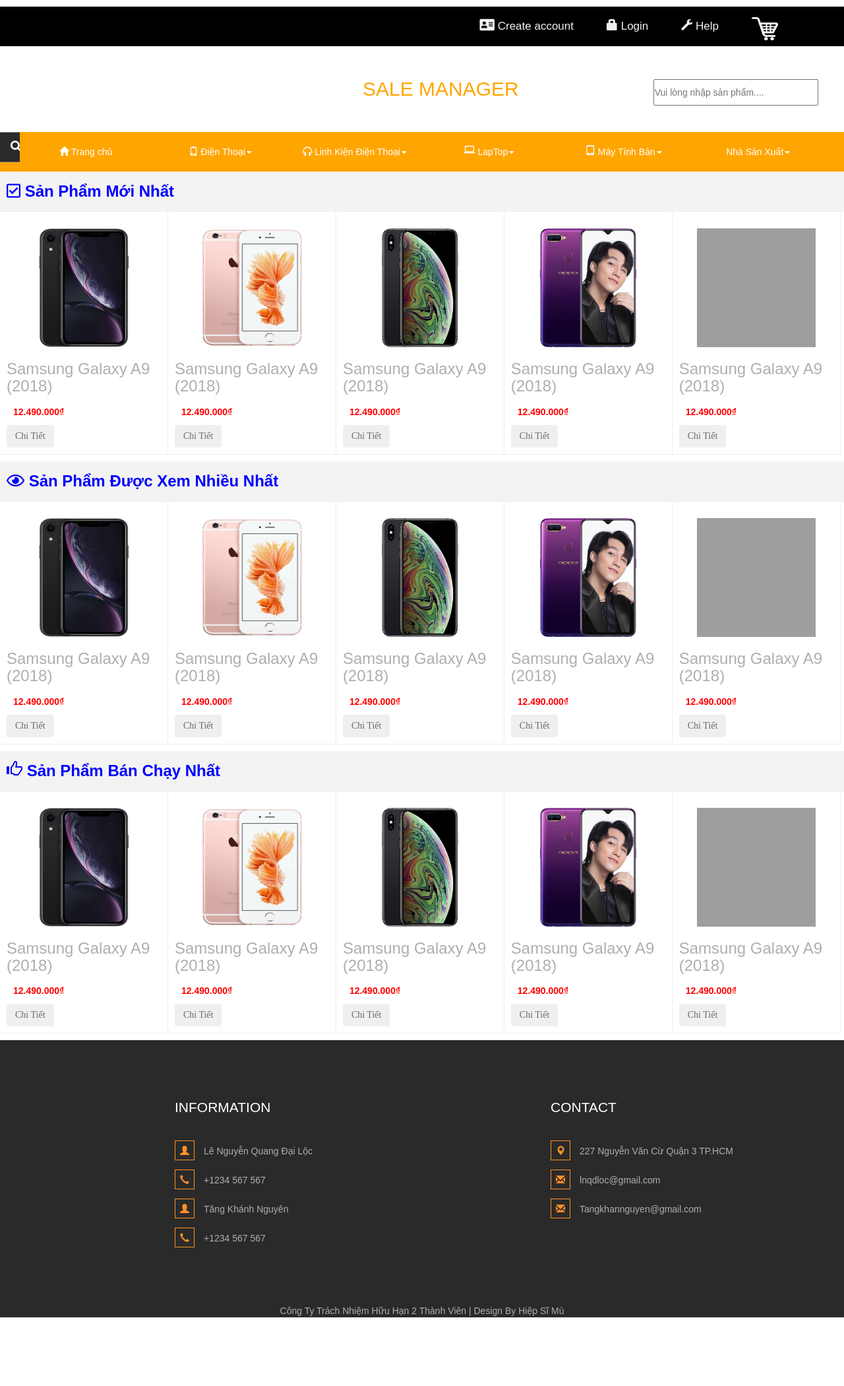
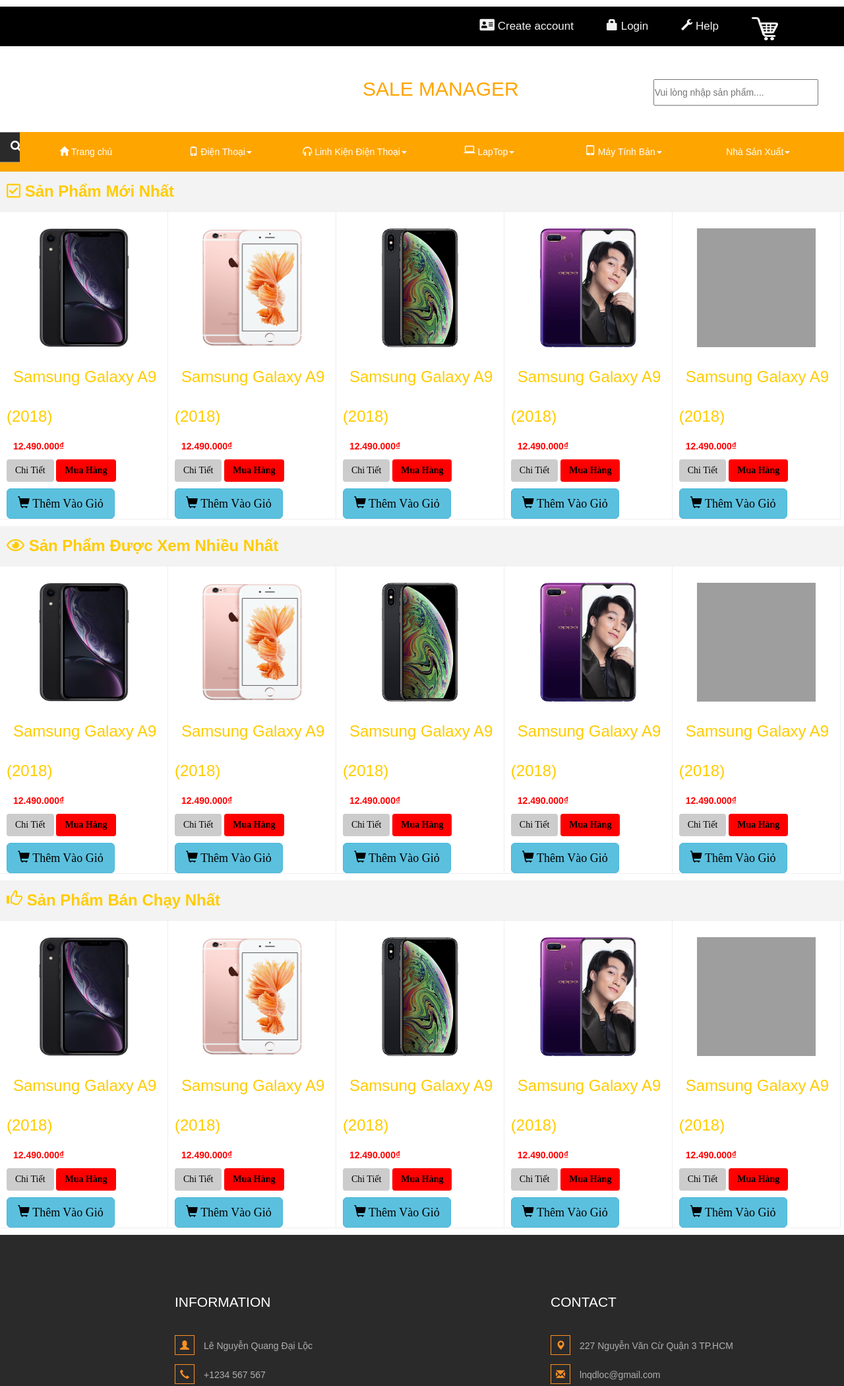
Before and after one commit to nguyenbanh1/SalesManager, a PHP site: page / in a window 1280 px wide. Shown: the top 2100 px of the page at 66% size. Before the commit the page ends 1996 px from the top, so only its background shows below. Run offline with PHP 8.4, Linux system fonts and the light colour scheme; some libraries are stand-ins or nearby versions; grey boxes are pictures that could not be loaded.

Commit message:
add buy button

```diff
--- a/css/style.css
+++ b/css/style.css
@@ -210,14 +210,14 @@
 	clear: both;
 	line-height: 60px;
 	margin-left: 10px;
-	color: blue;
+	color: #ffcc00;
 }
 .homeproduct button{
 	font-family: arian;
-	color: #696969;
+	color: black;
 }
-.homeproduct  buttton:hover{
-	background: orange;
+.homeproduct li button:hover{
+	color: white;
 }
 .homeproduct ul{
 	width: 100%;
@@ -228,6 +228,12 @@
 .homeproduct ul li a:hover h3{
 	color:#288ad6;
 	text-decoration: none;
+}
+.buy button{
+	color: black;
+	background: #ccc
+}
+.homeproduct ul li a button{
 }
 .homeproduct li img{
 	display:block;
@@ -246,6 +252,9 @@
 .Cty p a:hover{
 	color: orange;
 	text-decoration: none;
+}
+.left-filter-panel a{
+
 }
 /*-------Login*/
 
--- a/index.html
+++ b/index.html
@@ -13,6 +13,9 @@
 	<script type="text/javascript" src="js/slider.js"></script>
 	<link href="https://fonts.googleapis.com/icon?family=Material+Icons" rel="stylesheet">
 	<meta name="viewport" content="width=device-width, initial-scale=1">
+
+
+
 
 </head>
 <body>
@@ -50,7 +53,7 @@
 							<span class="glyphicon glyphicon-home"></span>
 						Trang chủ</a>
 					</li>
-					<li><a href="#" title="Điện Thoại"><span class="glyphicon glyphicon-phone"></span> Điện Thoại<b class="				caret"></b>	</a>
+					<li><a href="#" title="Điện Thoại"><span class="glyphicon glyphicon-phone"></span> Điện Thoại<b class="	caret"></b>	</a>
 						<ul class="sub-menu">
 							<li><a href="#" title="Đồng Hồ">Apple</a></li><br>
 							<li><a href="#" title="Đồng Hồ">SanmSung</a></li><br>
@@ -70,7 +73,7 @@
 
 						</ul>
 					</li>
-					<li class="menu-item"><a href="#" title="LapTop"><i class="material-icons" style="font-size: 17px;" >laptop</i> LapTop<b class="caret"></b></a>
+					<li class="menu-item"><a href="#" title="LapTop"><i class="material-icons" style="font-size: 17px; padding-top: 0.5px;" >laptop</i> LapTop<b class="caret"></b></a>
 						<ul class="sub-menu">
 							<li><a href="#" title="Đồng Hồ">aaaaaaaaaaaâ</a></li><br>
 							<li><a href="#" title="Đồng Hồ">bbbbbbbbbbbbbbbb</a></li><br>
@@ -100,12 +103,13 @@
 					</li>
 		</ul>
 			</div>
+
 	</div>
 	<div id="content">
 		<div class="top-brands">
 			<div class="caption">
 				<h3><b><i class='far fa-check-square'></i> Sản Phẩm Mới Nhất</b></h3>
-			</div>
+
 			<div class="homeproduct">
 				<ul>
 					<li>
@@ -113,15 +117,28 @@
 					        <img src="images/iphone-xr.png">
 					        <h3>Samsung Galaxy A9 (2018)</h3>
 					            <div class="price"><strong>12.490.000₫</strong></div>
+					            <div class="buy">
 					            	<button type="button" class="btn">Chi Tiết</button>
+						            <button type="button" class="btn" style="background: red;"><b>Mua Hàng</b></button>
+						         </div>
 					     </a>
+					     <button style="margin-left: 10px;"" type="button"  class="btn btn-info btn-lg" >
+				          <span class="glyphicon glyphicon-shopping-cart"></span> Thêm Vào Giỏ
+				        </button>
 					</li>
 					<li>
 						 <a href="">
 					        <img src="images/iphone-6s-plus-32gb-400x450-400x450.png">
 					            <h3>Samsung Galaxy A9 (2018)</h3>
 					            <div class="price"><strong>12.490.000₫</strong></div>
+					            <div class="buy">
 					            	<button type="button" class="btn">Chi Tiết</button>
+						            <button type="button" class="btn" style="background: red;"><b>Mua Hàng</b></button>
+						         </div>
+					     </a>
+					     <button style="margin-left: 10px;"" type="button"  class="btn btn-info btn-lg" >
+				          <span class="glyphicon glyphicon-shopping-cart"></span> Thêm Vào Giỏ
+				        </button>
 					    </a>
 					</li>
 					<li>
@@ -129,7 +146,14 @@
 					        <img src="images/iphone-xs-max-gray-600x600.jpg">
 					        <h3>Samsung Galaxy A9 (2018)</h3>
 					            <div class="price"><strong>12.490.000₫</strong></div>
+					            <div class="buy">
 					            	<button type="button" class="btn">Chi Tiết</button>
+						            <button type="button" class="btn" style="background: red;"><b>Mua Hàng</b></button>
+						         </div>
+					     </a>
+					     <button style="margin-left: 10px;"" type="button"  class="btn btn-info btn-lg" >
+				          <span class="glyphicon glyphicon-shopping-cart"></span> Thêm Vào Giỏ
+				        </button>
 					    </a>
 					</li>
 					<li>
@@ -137,7 +161,14 @@
 					        <img src="images/oppo-f9-tim-600x600.jpg">
 					        <h3>Samsung Galaxy A9 (2018)</h3>
 					            <div class="price"><strong>12.490.000₫</strong></div>
+					            <div class="buy">
 					            	<button type="button" class="btn">Chi Tiết</button>
+						            <button type="button" class="btn" style="background: red;"><b>Mua Hàng</b></button>
+						         </div>
+					     </a>
+					     <button style="margin-left: 10px;"" type="button"  class="btn btn-info btn-lg" >
+				          <span class="glyphicon glyphicon-shopping-cart"></span> Thêm Vào Giỏ
+				        </button>
 					    </a>
 					</li>
 					<li>
@@ -145,7 +176,14 @@
 					        <img src="images/samsung-galaxy-note-9.png">
 					        <h3>Samsung Galaxy A9 (2018)</h3>
 					            <div class="price"><strong>12.490.000₫</strong></div>
+					            <div class="buy">
 					            	<button type="button" class="btn">Chi Tiết</button>
+						            <button type="button" class="btn" style="background: red;"><b>Mua Hàng</b></button>
+						         </div>
+					     </a>
+					     <button style="margin-left: 10px;"" type="button"  class="btn btn-info btn-lg" >
+				          <span class="glyphicon glyphicon-shopping-cart"></span> Thêm Vào Giỏ
+				        </button>
 					    </a>
 					</li>
 
@@ -162,7 +200,14 @@
 					        <img src="images/iphone-xr.png">
 					        <h3>Samsung Galaxy A9 (2018)</h3>
 					            <div class="price"><strong>12.490.000₫</strong></div>
+					            <div class="buy">
 					            	<button type="button" class="btn">Chi Tiết</button>
+						            <button type="button" class="btn" style="background: red;"><b>Mua Hàng</b></button>
+						         </div>
+					     </a>
+					     <button style="margin-left: 10px;"" type="button"  class="btn btn-info btn-lg" >
+				          <span class="glyphicon glyphicon-shopping-cart"></span> Thêm Vào Giỏ
+				        </button>
 					    </a>
 					</li>
 					<li>
@@ -170,7 +215,14 @@
 					        <img src="images/iphone-6s-plus-32gb-400x450-400x450.png">
 					        <h3>Samsung Galaxy A9 (2018)</h3>
 					            <div class="price"><strong>12.490.000₫</strong></div>
+					            <div class="buy">
 					            	<button type="button" class="btn">Chi Tiết</button>
+						            <button type="button" class="btn" style="background: red;"><b>Mua Hàng</b></button>
+						         </div>
+					     </a>
+					     <button style="margin-left: 10px;"" type="button"  class="btn btn-info btn-lg" >
+				          <span class="glyphicon glyphicon-shopping-cart"></span> Thêm Vào Giỏ
+				        </button>
 					    </a>
 					</li>
 					<li>
@@ -178,7 +230,14 @@
 					        <img src="images/iphone-xs-max-gray-600x600.jpg">
 					        <h3>Samsung Galaxy A9 (2018)</h3>
 					            <div class="price"><strong>12.490.000₫</strong></div>
+					            <div class="buy">
 					            	<button type="button" class="btn">Chi Tiết</button>
+						            <button type="button" class="btn" style="background: red;"><b>Mua Hàng</b></button>
+						         </div>
+					     </a>
+					     <button style="margin-left: 10px;"" type="button"  class="btn btn-info btn-lg" >
+				          <span class="glyphicon glyphicon-shopping-cart"></span> Thêm Vào Giỏ
+				        </button>
 					    </a>
 					</li>
 					<li>
@@ -186,7 +245,14 @@
 					        <img src="images/oppo-f9-tim-600x600.jpg">
 					        <h3>Samsung Galaxy A9 (2018)</h3>
 					            <div class="price"><strong>12.490.000₫</strong></div>
+					            <div class="buy">
 					            	<button type="button" class="btn">Chi Tiết</button>
+						            <button type="button" class="btn" style="background: red;"><b>Mua Hàng</b></button>
+						         </div>
+					     </a>
+					     <button style="margin-left: 10px;"" type="button"  class="btn btn-info btn-lg" >
+				          <span class="glyphicon glyphicon-shopping-cart"></span> Thêm Vào Giỏ
+				        </button>
 					    </a>
 					</li>
 					<li>
@@ -194,7 +260,14 @@
 					        <img src="images/samsung-galaxy-note-9.png">
 					        <h3>Samsung Galaxy A9 (2018)</h3>
 					            <div class="price"><strong>12.490.000₫</strong></div>
+					            <div class="buy">
 					            	<button type="button" class="btn">Chi Tiết</button>
+						            <button type="button" class="btn" style="background: red;"><b>Mua Hàng</b></button>
+						         </div>
+					     </a>
+					     <button style="margin-left: 10px;"" type="button"  class="btn btn-info btn-lg" >
+				          <span class="glyphicon glyphicon-shopping-cart"></span> Thêm Vào Giỏ
+				        </button>
 					    </a>
 					</li>
 
@@ -211,7 +284,14 @@
 					        <img src="images/iphone-xr.png">
 					        <h3>Samsung Galaxy A9 (2018)</h3>
 					            <div class="price"><strong>12.490.000₫</strong></div>
+					            <div class="buy">
 					            	<button type="button" class="btn">Chi Tiết</button>
+						            <button type="button" class="btn" style="background: red;"><b>Mua Hàng</b></button>
+						         </div>
+					     </a>
+					     <button style="margin-left: 10px;"" type="button"  class="btn btn-info btn-lg" >
+				          <span class="glyphicon glyphicon-shopping-cart"></span> Thêm Vào Giỏ
+				        </button>
 					    </a>
 					</li>
 					<li>
@@ -219,7 +299,14 @@
 					        <img src="images/iphone-6s-plus-32gb-400x450-400x450.png">
 					        <h3>Samsung Galaxy A9 (2018)</h3>
 					            <div class="price"><strong>12.490.000₫</strong></div>
+					            <div class="buy">
 					            	<button type="button" class="btn">Chi Tiết</button>
+						            <button type="button" class="btn" style="background: red;"><b>Mua Hàng</b></button>
+						         </div>
+					     </a>
+					     <button style="margin-left: 10px;"" type="button"  class="btn btn-info btn-lg" >
+				          <span class="glyphicon glyphicon-shopping-cart"></span> Thêm Vào Giỏ
+				        </button>
 					    </a>
 					</li>
 					<li>
@@ -227,7 +314,14 @@
 					        <img src="images/iphone-xs-max-gray-600x600.jpg">
 					        <h3>Samsung Galaxy A9 (2018)</h3>
 					            <div class="price"><strong>12.490.000₫</strong></div>
+					            <div class="buy">
 					            	<button type="button" class="btn">Chi Tiết</button>
+						            <button type="button" class="btn" style="background: red;"><b>Mua Hàng</b></button>
+						         </div>
+					     </a>
+					     <button style="margin-left: 10px;"" type="button"  class="btn btn-info btn-lg" >
+				          <span class="glyphicon glyphicon-shopping-cart"></span> Thêm Vào Giỏ
+				        </button>
 					    </a>
 					</li>
 					<li>
@@ -235,7 +329,14 @@
 					        <img src="images/oppo-f9-tim-600x600.jpg">
 					        <h3>Samsung Galaxy A9 (2018)</h3>
 					            <div class="price"><strong>12.490.000₫</strong></div>
+					            <div class="buy">
 					            	<button type="button" class="btn">Chi Tiết</button>
+						            <button type="button" class="btn" style="background: red;"><b>Mua Hàng</b></button>
+						         </div>
+					     </a>
+					     <button style="margin-left: 10px;"" type="button"  class="btn btn-info btn-lg" >
+				          <span class="glyphicon glyphicon-shopping-cart"></span> Thêm Vào Giỏ
+				        </button>
 					    </a>
 					</li>
 					<li>
@@ -243,7 +344,14 @@
 					        <img src="images/samsung-galaxy-note-9.png">
 					        <h3>Samsung Galaxy A9 (2018)</h3>
 					            <div class="price"><strong>12.490.000₫</strong></div>
+					            <div class="buy">
 					            	<button type="button" class="btn">Chi Tiết</button>
+						            <button type="button" class="btn" style="background: red;"><b>Mua Hàng</b></button>
+						         </div>
+					     </a>
+					     <button style="margin-left: 10px;"" type="button"  class="btn btn-info btn-lg" >
+				          <span class="glyphicon glyphicon-shopping-cart"></span> Thêm Vào Giỏ
+				        </button>
 					    </a>
 					</li>
 
```
Lines whose indentation alone changed are shown as unchanged.
